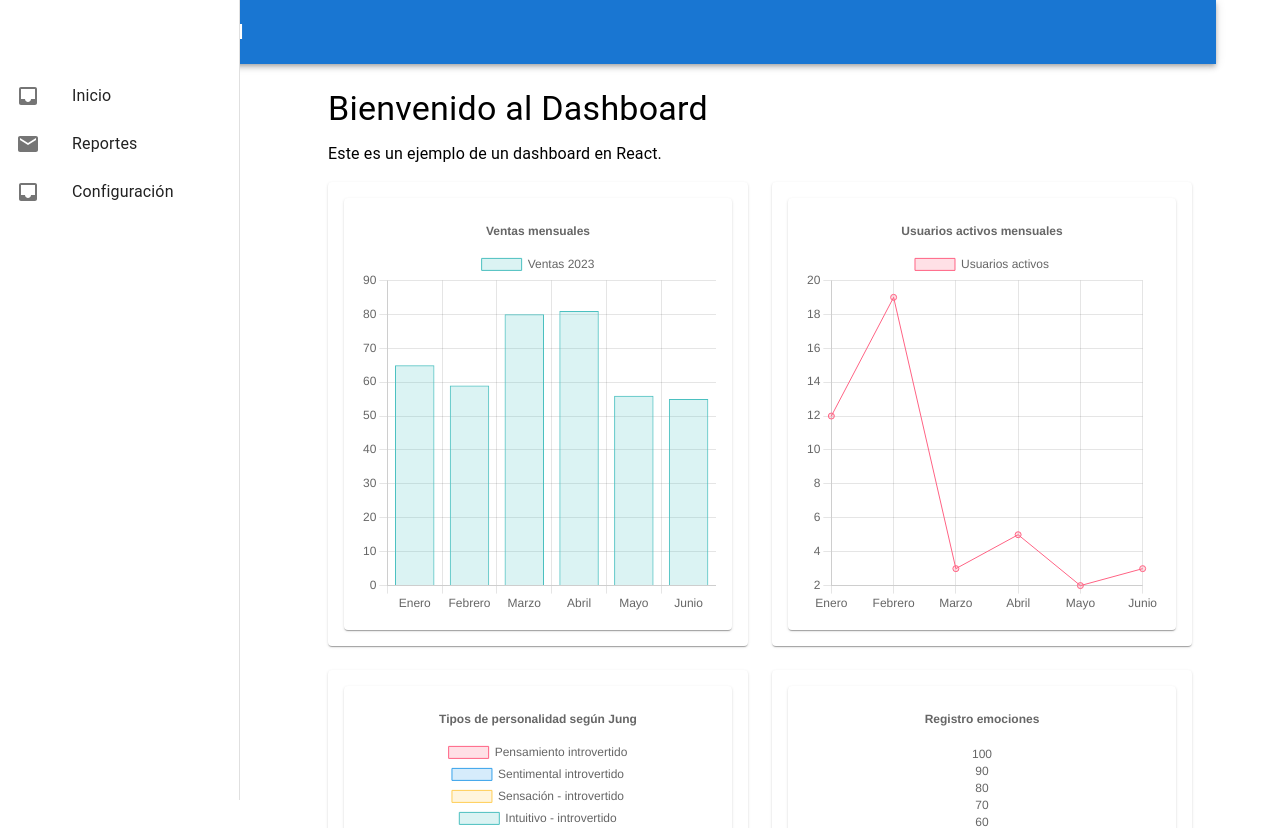
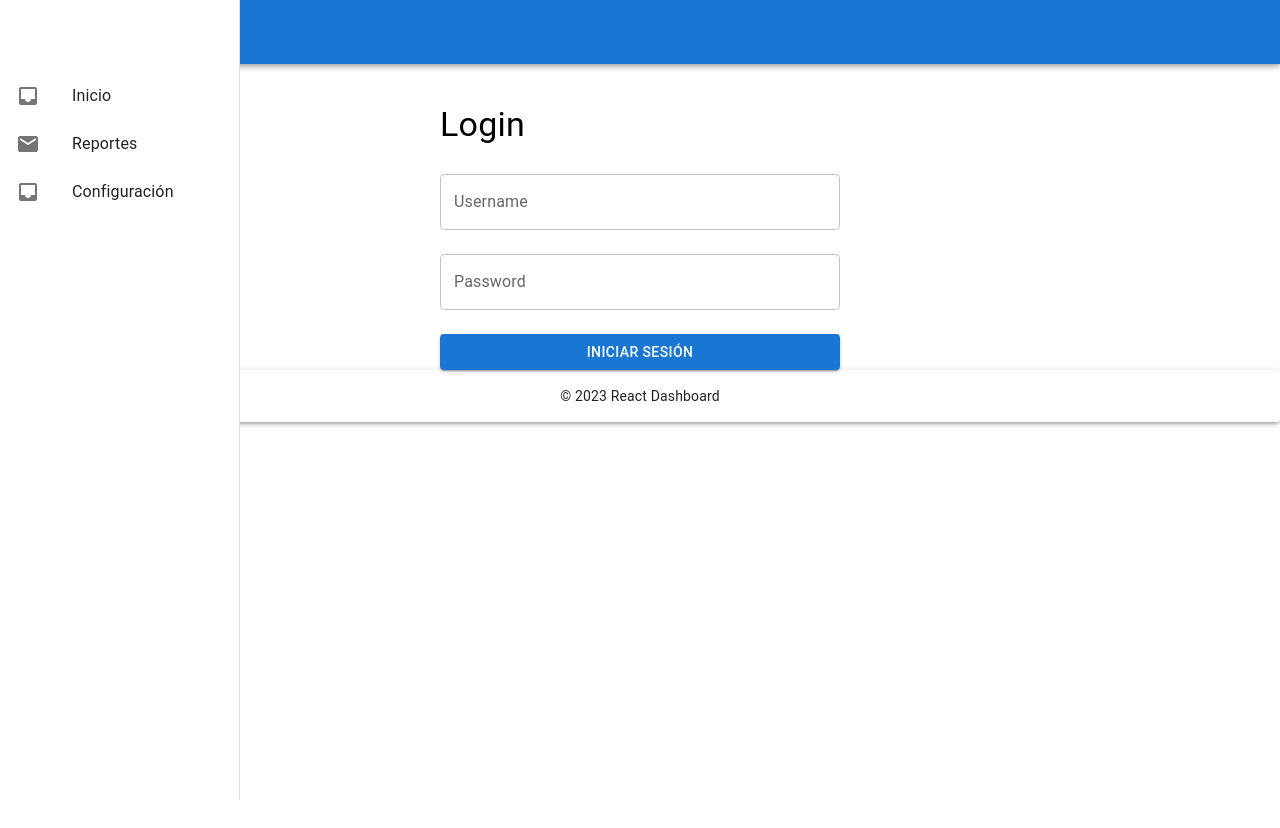
Before and after one commit to jadm2907/react-dashboard, a React (Create React App) app: page /login in a window 1280 px wide. Shown: the top 828 px of the page. After the commit the page ends 800 px from the top, so only its background shows below. Built offline with nearby package versions, Linux system fonts and the light colour scheme; no server answers.

Commit message:
Configuradas rutas y protegido el dashboard

```diff
--- a/package.json
+++ b/package.json
@@ -16,6 +16,7 @@
     "react": "^19.0.0",
     "react-chartjs-2": "^5.3.0",
     "react-dom": "^19.0.0",
+    "react-router-dom": "^7.3.0",
     "react-scripts": "5.0.1",
     "web-vitals": "^2.1.4"
   },
--- a/src/App.js
+++ b/src/App.js
@@ -1,23 +1,49 @@
-import React from 'react';
+import React, { useState } from 'react';
+import { BrowserRouter as Router, Routes, Route, Navigate } from 'react-router-dom';
+import Login from './components/Login';
+import Register from './components/Register';
+import Dashboard from './components/Dashboard';
 import Header from './components/Header';
 import Sidebar from './components/Sidebar';
-import MainContent from './components/MainContent';
 import Footer from './components/Footer';
-import { Container, Box } from '@mui/material';
-import './App.css';
+
+// Componente para proteger rutas privadas
+const PrivateRoute = ({ user, children }) => {
+  if (!user) {
+    return <Navigate to="/login" replace />;
+  }
+  return children;
+};
 
 function App() {
+  const [user, setUser] = useState(null); // Estado para almacenar el usuario autenticado
+
   return (
-    <Container maxWidth="lg">
-      <Box sx={{ display: 'flex', flexDirection: 'column', minHeight: '100vh' }}>
-        <Header />
-        <Box sx={{ display: 'flex', flexGrow: 1 }}>
-          <Sidebar />
-          <MainContent />
-        </Box>
-        <Footer />
-      </Box>
-    </Container>
+    <Router>
+      <Header />
+      <Sidebar />
+      <Routes>
+        {/* Ruta pública: Login */}
+        <Route path="/login" element={<Login onLogin={setUser} />} />
+
+        {/* Ruta pública: Registro */}
+        <Route path="/register" element={<Register onRegister={setUser} />} />
+
+        {/* Ruta privada: Dashboard */}
+        <Route
+          path="/dashboard"
+          element={
+            <PrivateRoute user={user}>
+              <Dashboard user={user} />
+            </PrivateRoute>
+          }
+        />
+
+        {/* Ruta por defecto: Redirigir a /login */}
+        <Route path="/" element={<Navigate to="/login" replace />} />
+      </Routes>
+      <Footer />
+    </Router>
   );
 }
 
--- /dev/null
+++ b/src/components/Dashboard.js
@@ -0,0 +1,17 @@
+import React from 'react';
+import { Typography, Box } from '@mui/material';
+
+const Dashboard = ({ user }) => {
+  return (
+    <Box sx={{ padding: 3 }}>
+      <Typography variant="h4" gutterBottom>
+        Bienvenido, {user.username}!
+      </Typography>
+      <Typography variant="body1">
+        Este es tu dashboard personalizado.
+      </Typography>
+    </Box>
+  );
+};
+
+export default Dashboard;
--- /dev/null
+++ b/src/components/Login.js
@@ -0,0 +1,60 @@
+import React, { useState } from 'react';
+import { TextField, Button, Box, Typography } from '@mui/material';
+import axios from 'axios';
+import { useNavigate } from 'react-router-dom';
+
+const Login = ({ onLogin }) => {
+  const [username, setUsername] = useState('');
+  const [password, setPassword] = useState('');
+  const [error, setError] = useState('');
+  const navigate = useNavigate();
+
+  const handleSubmit = async (e) => {
+    e.preventDefault();
+
+    try {
+      const response = await axios.post('http://localhost:5001/api/login', {
+        username,
+        password,
+      });
+
+      if (response.data) {
+        onLogin(response.data); // Actualiza el estado `user` en App.js
+        navigate('/dashboard'); // Redirige al dashboard
+      }
+    } catch (error) {
+      setError('Usuario o contraseña incorrectos');
+    }
+  };
+
+  return (
+    <Box sx={{ maxWidth: 400, margin: 'auto', mt: 5 }}>
+      <Typography variant="h4" gutterBottom>
+        Login
+      </Typography>
+      <form onSubmit={handleSubmit}>
+        <TextField
+          label="Username"
+          fullWidth
+          margin="normal"
+          value={username}
+          onChange={(e) => setUsername(e.target.value)}
+        />
+        <TextField
+          label="Password"
+          type="password"
+          fullWidth
+          margin="normal"
+          value={password}
+          onChange={(e) => setPassword(e.target.value)}
+        />
+        {error && <Typography color="error">{error}</Typography>}
+        <Button type="submit" variant="contained" color="primary" fullWidth sx={{ mt: 2 }}>
+          Iniciar sesión
+        </Button>
+      </form>
+    </Box>
+  );
+};
+
+export default Login;
--- /dev/null
+++ b/src/components/Register.js
@@ -0,0 +1,60 @@
+import React, { useState } from 'react';
+import { TextField, Button, Box, Typography } from '@mui/material';
+import axios from 'axios';
+import { useNavigate } from 'react-router-dom';
+
+const Register = ({ onRegister }) => {
+  const [username, setUsername] = useState('');
+  const [password, setPassword] = useState('');
+  const [error, setError] = useState('');
+  const navigate = useNavigate();
+
+  const handleSubmit = async (e) => {
+    e.preventDefault();
+
+    try {
+      const response = await axios.post('http://localhost:5001/api/register', {
+        username,
+        password,
+      });
+
+      if (response.data) {
+        onRegister(response.data); // Actualiza el estado `user` en App.js
+        navigate('/dashboard'); // Redirige al dashboard
+      }
+    } catch (error) {
+      setError('Error registrando usuario');
+    }
+  };
+
+  return (
+    <Box sx={{ maxWidth: 400, margin: 'auto', mt: 5 }}>
+      <Typography variant="h4" gutterBottom>
+        Registro
+      </Typography>
+      <form onSubmit={handleSubmit}>
+        <TextField
+          label="Username"
+          fullWidth
+          margin="normal"
+          value={username}
+          onChange={(e) => setUsername(e.target.value)}
+        />
+        <TextField
+          label="Password"
+          type="password"
+          fullWidth
+          margin="normal"
+          value={password}
+          onChange={(e) => setPassword(e.target.value)}
+        />
+        {error && <Typography color="error">{error}</Typography>}
+        <Button type="submit" variant="contained" color="primary" fullWidth sx={{ mt: 2 }}>
+          Registrarse
+        </Button>
+      </form>
+    </Box>
+  );
+};
+
+export default Register;
```
Also changed, not shown: 1 other file (tests, documents, lock files or other folders).
